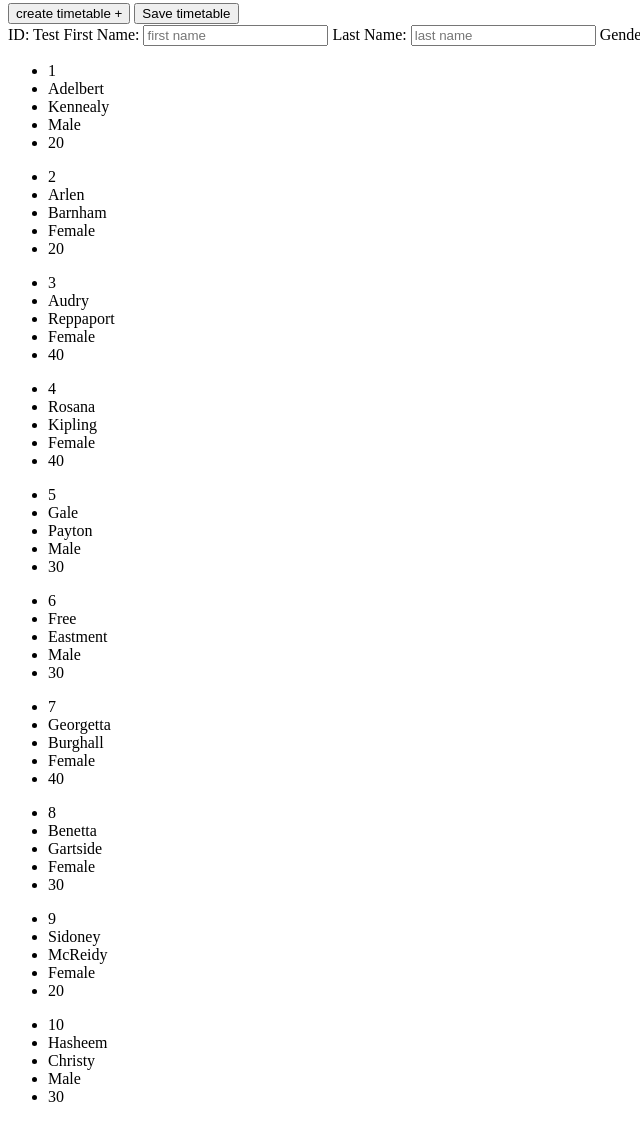
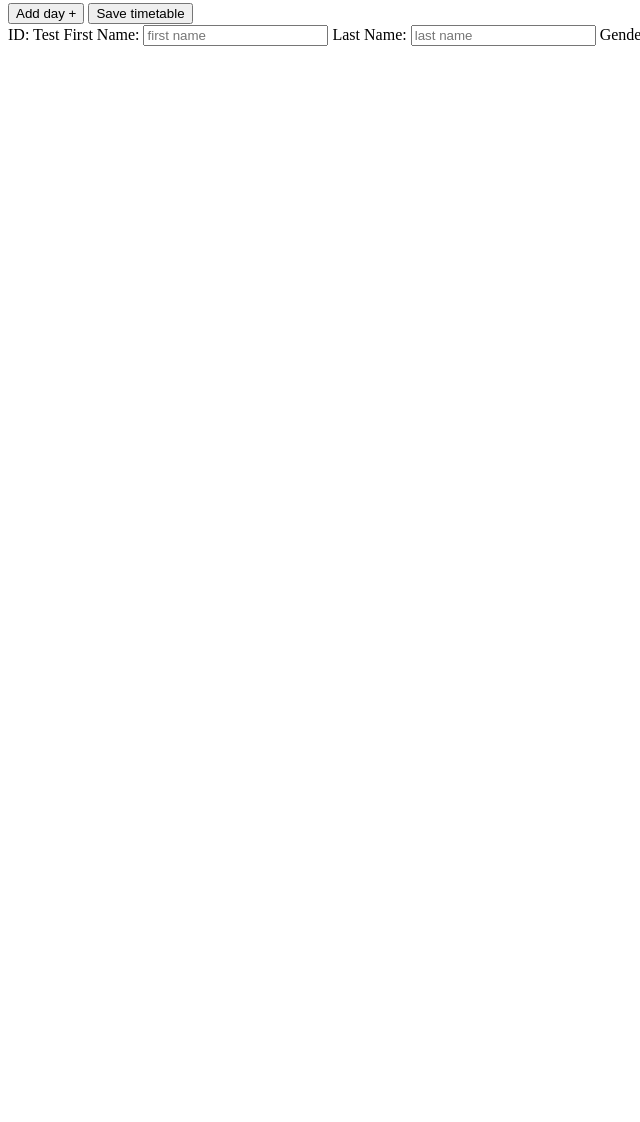
Before and after one commit to R1k17/fullStackCapstone, a website: page public/index.html in a window 1280 px wide. Shown: the part 81-1203 px from the top of the page, without its empty margins (0-640 px from the left). After the commit the page ends 800 px from the top, so only its background shows below. Drawn offline with nearby package versions, Linux system fonts and the light colour scheme.

Commit message:
updated employee creation

```diff
--- a/public/app.js
+++ b/public/app.js
@@ -1,67 +1,3 @@
-const MOCK_EMPLOYEES = {
-    "employees":
-[{
-    "id": 1,
-    "first_name": "Adelbert",
-    "last_name": "Kennealy",
-    "gender": "Male",
-    "hours": 20
-  }, {
-    "id": 2,
-    "first_name": "Arlen",
-    "last_name": "Barnham",
-    "gender": "Female",
-    "hours": 20
-  }, {
-    "id": 3,
-    "first_name": "Audry",
-    "last_name": "Reppaport",
-    "gender": "Female",
-    "hours": 40
-  }, {
-    "id": 4,
-    "first_name": "Rosana",
-    "last_name": "Kipling",
-    "gender": "Female",
-    "hours": 40
-  }, {
-    "id": 5,
-    "first_name": "Gale",
-    "last_name": "Payton",
-    "gender": "Male",
-    "hours": 30
-  }, {
-    "id": 6,
-    "first_name": "Free",
-    "last_name": "Eastment",
-    "gender": "Male",
-    "hours": 30
-  }, {
-    "id": 7,
-    "first_name": "Georgetta",
-    "last_name": "Burghall",
-    "gender": "Female",
-    "hours": 40
-  }, {
-    "id": 8,
-    "first_name": "Benetta",
-    "last_name": "Gartside",
-    "gender": "Female",
-    "hours": 30
-  }, {
-    "id": 9,
-    "first_name": "Sidoney",
-    "last_name": "McReidy",
-    "gender": "Female",
-    "hours": 20
-  }, {
-    "id": 10,
-    "first_name": "Hasheem",
-    "last_name": "Christy",
-    "gender": "Male",
-    "hours": 30
-  }]}
-
 // get the api
 function getAllEmployees(callbackFn) {
   // we use a `setTimeout` to make this asynchronous
@@ -94,30 +30,35 @@ $(function() {
 
 
 
-
+//==== id logic ====
+let dayCounter = 0;
+let shiftCounter = 0;
 
 
 
 // 1. create timetable >> week gets loaded
-const timeTable =
-'<div class="day border">'+
+const weekDay =
+`<div class="day border">`+
   '<p class="dayName border">Mo</p>' +
   '<div class="shifts"></div>' +
-  '<button id="addShift">Add shift +</button>' +
+  '<button class="addShift">Add shift +</button>' +
 '</div>';
 
-$('#createTimeTable').on('click', function(){
-  $('.container').append(timeTable);
+
+$('#createDay').on('click', function(){
+  dayCounter += 1;
+  $('.container').append(weekDay);
+  $('.container > div').last("div").attr('id', 'd'+dayCounter);
+  // it is changing the value of all buttons in every day container
+  $('button').attr('value', 'd'+dayCounter);
 })
 
 // 2. inside the day create shifts
 const newShift =
 '<span class="border shiftSlots">shift</span>';
 
-$('.container').on('click', '#addShift', function() {
-  // how to add a shift only to the clicked day? >> ids??
+$('.container').on('click', '.addShift', function() {
+  shiftCounter += 1;
   $('.shifts').append(newShift);
+  $('.shifts > span').last("span").attr('id', 'd'+dayCounter+'s'+shiftCounter);
 })
-
-
-//==== employee register entry ====
--- a/public/index.html
+++ b/public/index.html
@@ -9,8 +9,9 @@
 </head>
 <nav>
     <ul>
-        <li>time table</li>
-        <li>employees</li>
+        <!-- how to link to my other endpoints? -->
+        <li id="timeTableBtn">time table</li>
+        <li id="employeeListBtn"><a href="/employees"></a> employees</li>
     </ul>
 </nav>
 <body>
@@ -21,7 +22,7 @@
     </div>
     <!-- Frame -->
     <div class="ttCreate">
-        <button id="createTimeTable" >create timetable +</button>
+        <button id="createDay" >Add day +</button>
         <button id="saveTimeTable" >Save timetable</button>
     </div>
 
```
